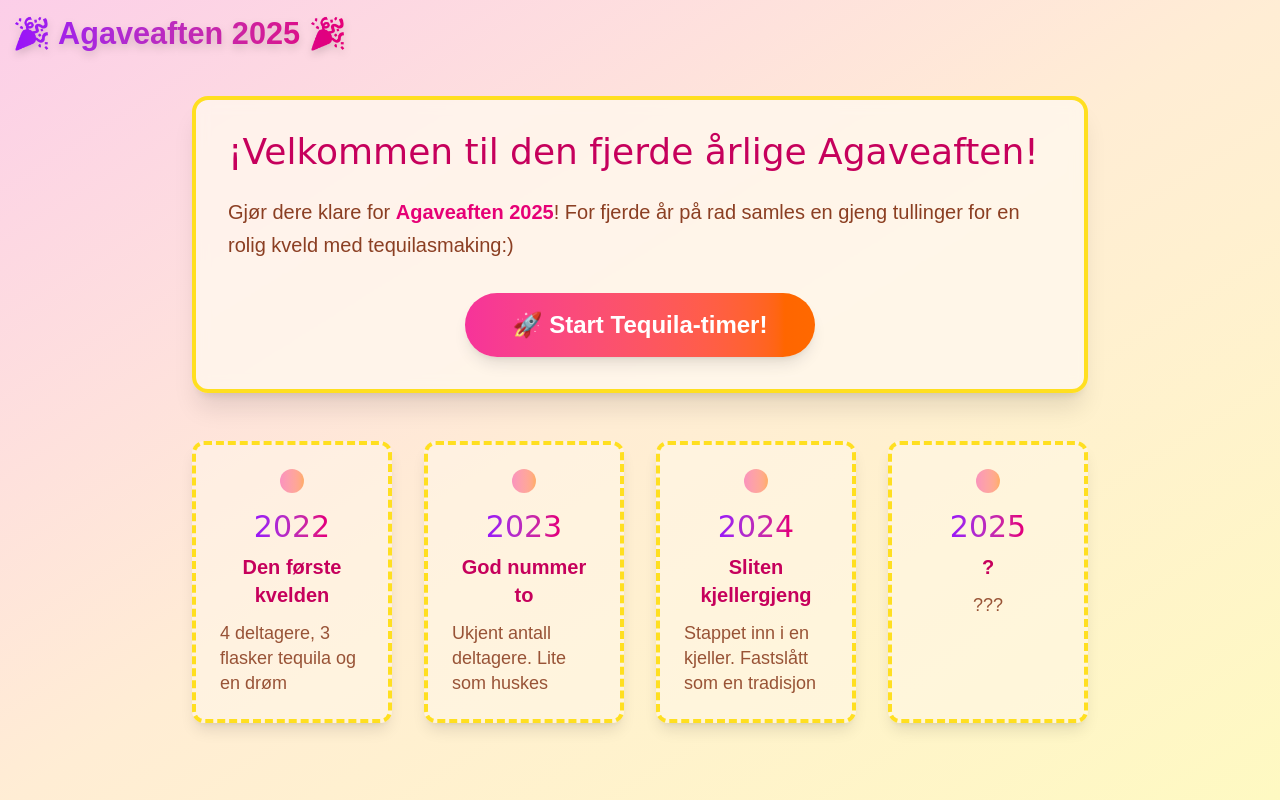
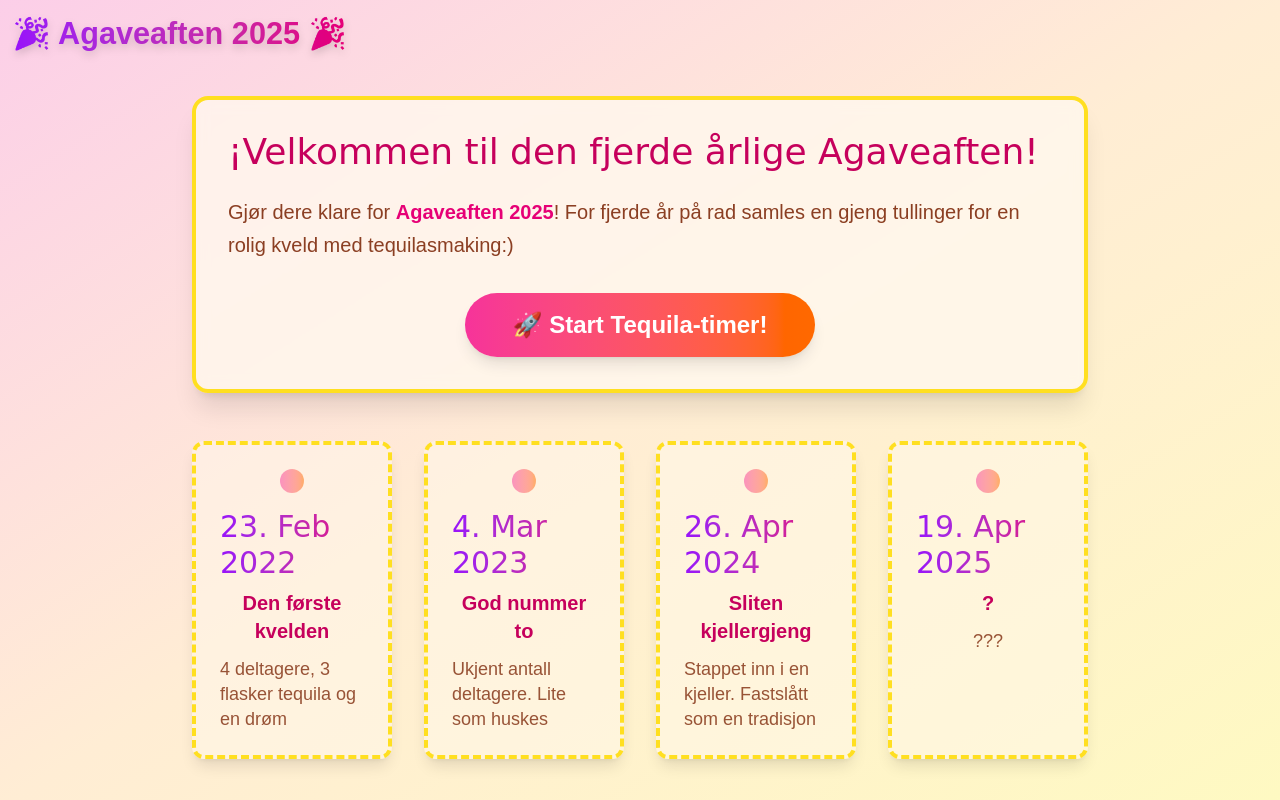
Before and after one commit to jotjern/champagnefrokost, a Next.js app: page / in a window 1280 px wide. Built offline with nearby package versions, Linux system fonts and the light colour scheme.

Commit message:
exact dates for timeline

```diff
--- a/src/app/page.tsx
+++ b/src/app/page.tsx
@@ -269,21 +269,21 @@ const LandingPage = ({ onNavigate }: { onNavigate: () => void }) => (
 
       <div className="grid grid-cols-1 md:grid-cols-4 gap-8 relative">
         <TimelineEvent
-          date={"2022"}
+          date={"23. Feb 2022"}
           title="Den første kvelden"
           description="4 deltagere, 3 flasker tequila og en drøm"
         />
         <TimelineEvent
-          date={"2023"}
+          date={"4. Mar 2023"}
           title="God nummer to"
           description="Ukjent antall deltagere. Lite som huskes"
         />
         <TimelineEvent
-          date={"2024"}
+          date={"26. Apr 2024"}
           title="Sliten kjellergjeng"
           description="Stappet inn i en kjeller. Fastslått som en tradisjon"
         />
-        <TimelineEvent date={"2025"} title="?" description="???" />
+        <TimelineEvent date={"19. Apr 2025"} title="?" description="???" />
       </div>
     </div>
   </div>
```
